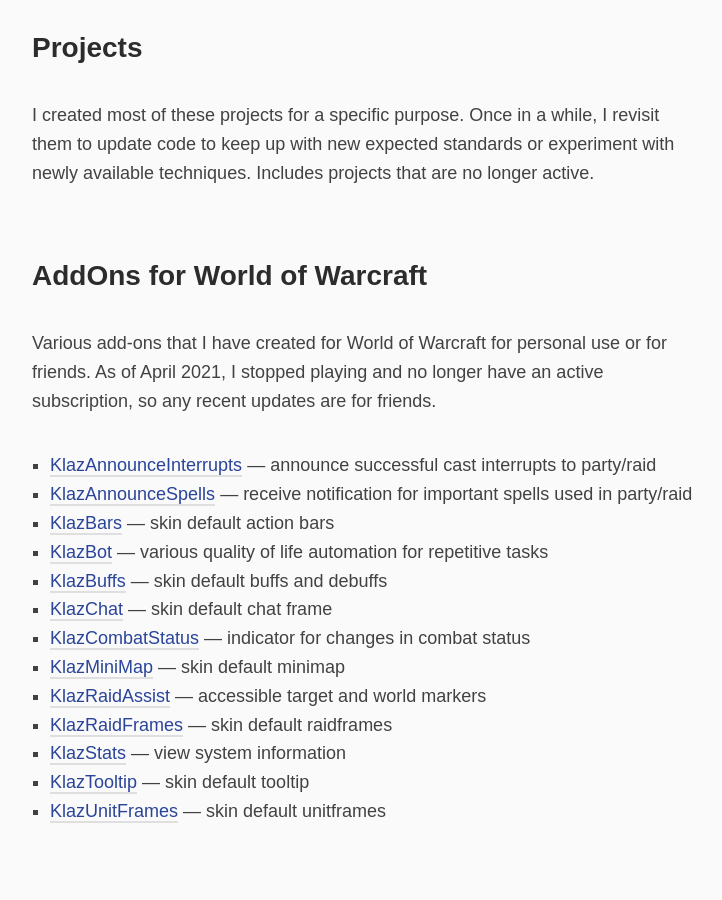
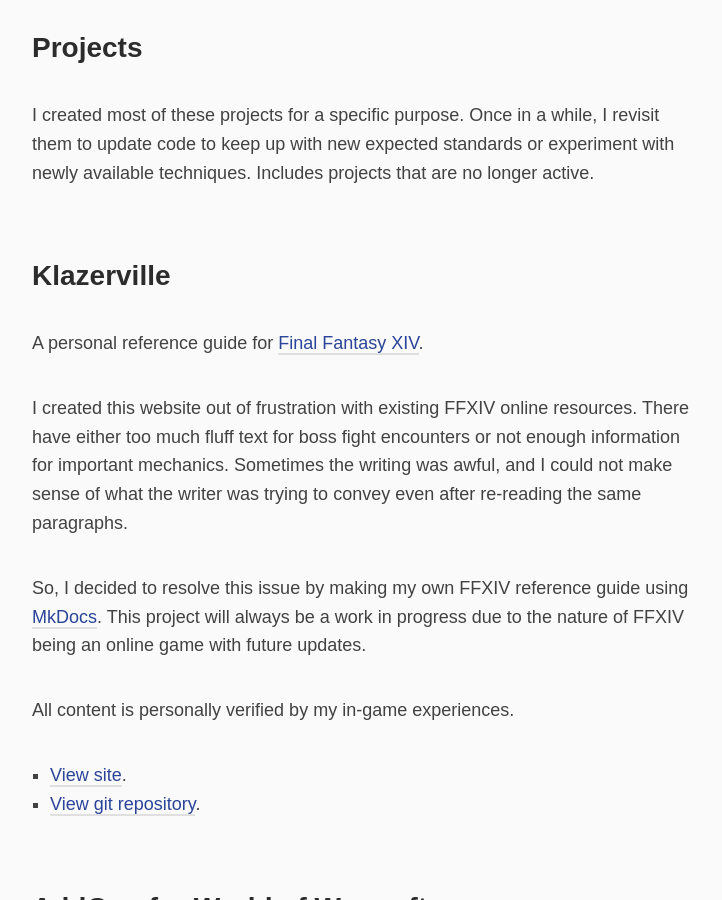
Before and after one commit to haothitran/posts, a Jekyll site: the page built from _pages/projects.md, in a window 1280 px wide and 900 px high, scrolled down 253 px. Shown: the whole window, without its empty margins (276-998 px from the left). Built offline with Jekyll 4.4.1, drawn with Linux system fonts in a browser that asks for light colours.

Commit message:
Add Klazerville project

```diff
--- a/_pages/projects.md
+++ b/_pages/projects.md
@@ -5,6 +5,19 @@ permalink: /projects
 ---
 
 I created most of these projects for a specific purpose. Once in a while, I revisit them to update code to keep up with new expected standards or experiment with newly available techniques. Includes projects that are no longer active.
+
+## Klazerville
+
+A personal reference guide for [Final Fantasy XIV](https://www.finalfantasyxiv.com/).
+
+I created this website out of frustration with existing FFXIV online resources. There have either too much fluff text for boss fight encounters or not enough information for important mechanics. Sometimes the writing was awful, and I could not make sense of what the writer was trying to convey even after re-reading the same paragraphs.
+
+So, I decided to resolve this issue by making my own FFXIV reference guide using [MkDocs](https://www.mkdocs.org/). This project will always be a work in progress due to the nature of FFXIV being an online game with future updates.
+
+All content is personally verified by my in-game experiences.
+
+- [View site](https://klazerville.com).
+- [View git repository](https://github.com/haothitran/klazerville).
 
 ## AddOns for World of Warcraft
 
```
